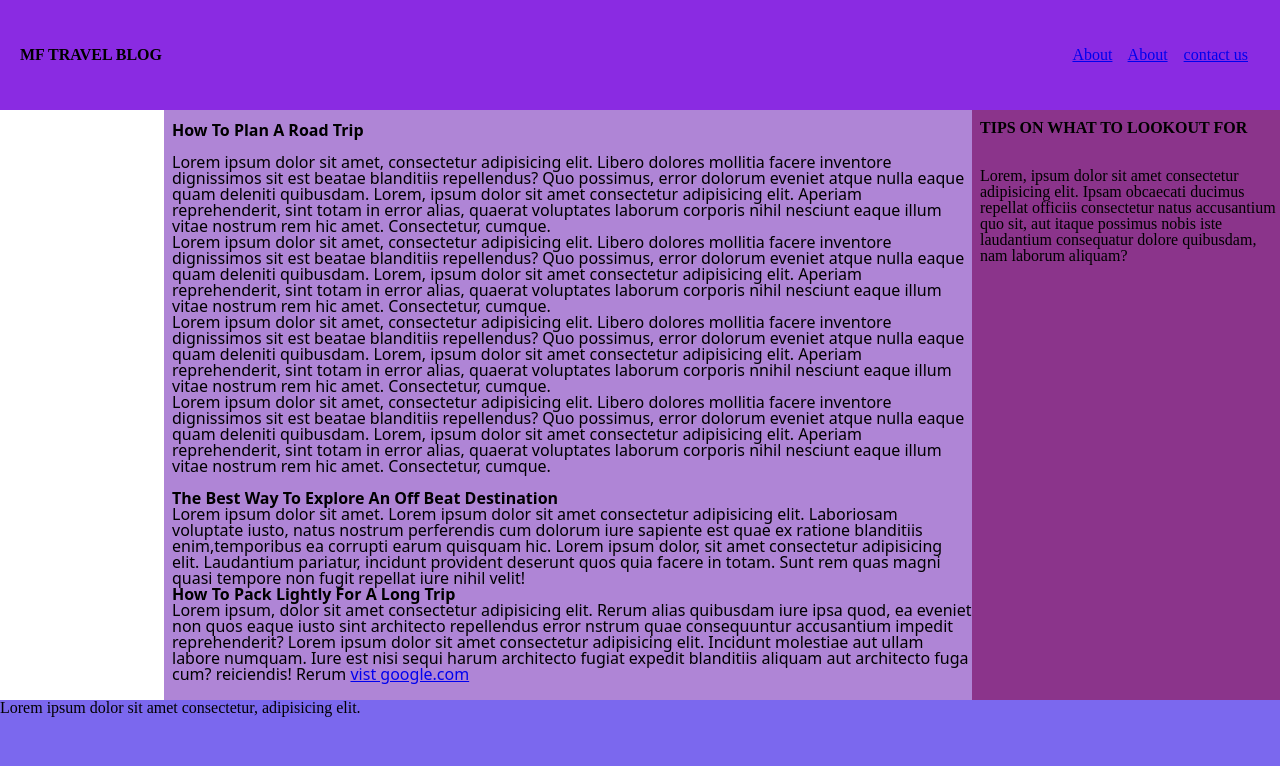
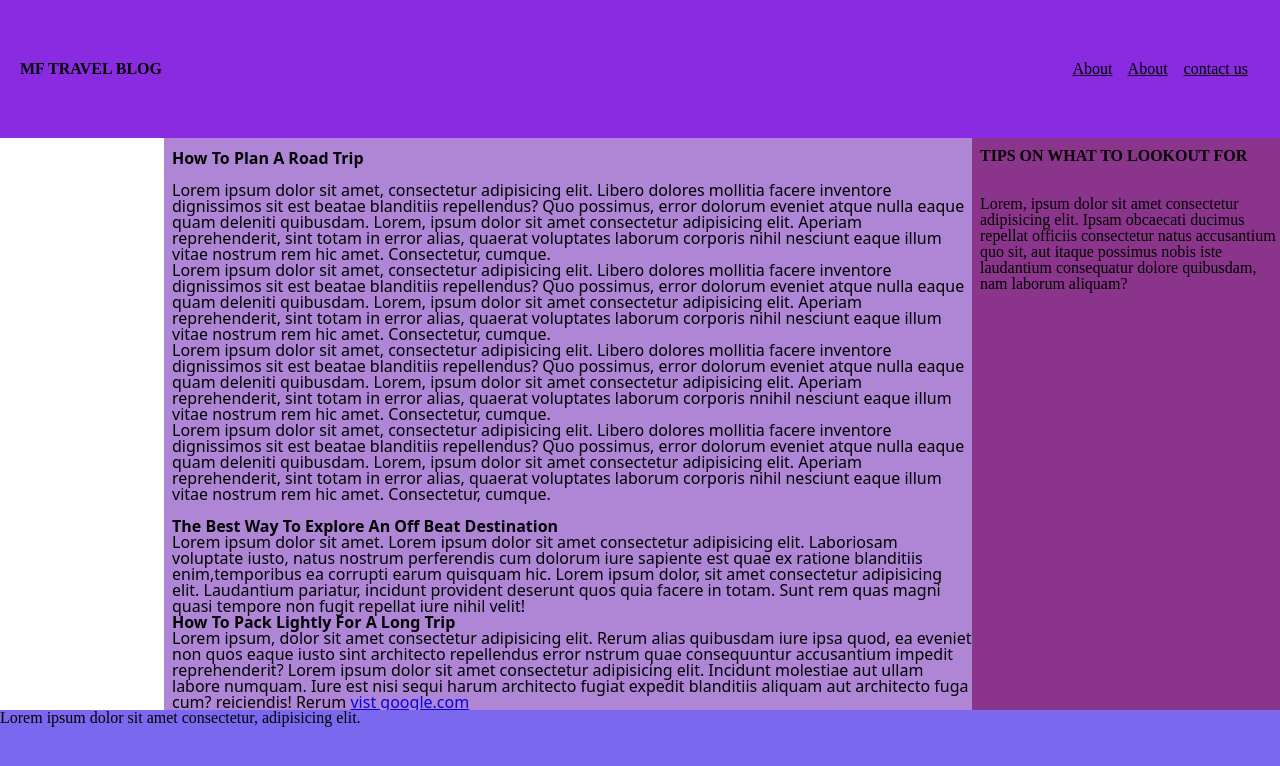
Before and after one commit to Zoba1/lesson_3_task_1, a website: page html/index.html in a window 1280 px wide. Drawn offline with Linux system fonts and the light colour scheme.

Commit message:
readme modified

```diff
--- a/css/style.css
+++ b/css/style.css
@@ -143,12 +143,13 @@ header {
     align-items: center;
     height: 110px;
     background-color: blueviolet;
-    padding-left: 20px;
-    padding-right: 20px;
+    padding: 20px;
+
 }
 
 .right a {
     margin-right: 12px;
+    color: black;
 }
 
 section {
```
Also changed, not shown: README.md.
